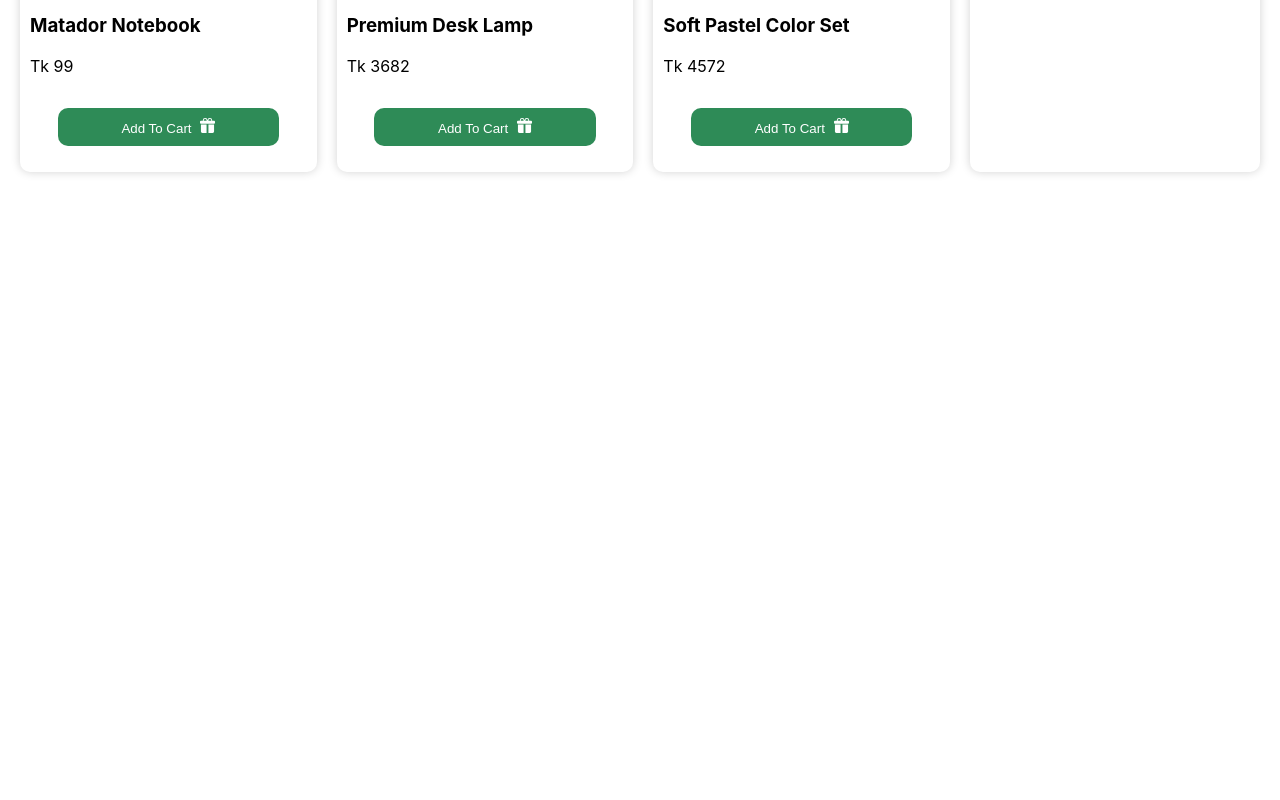
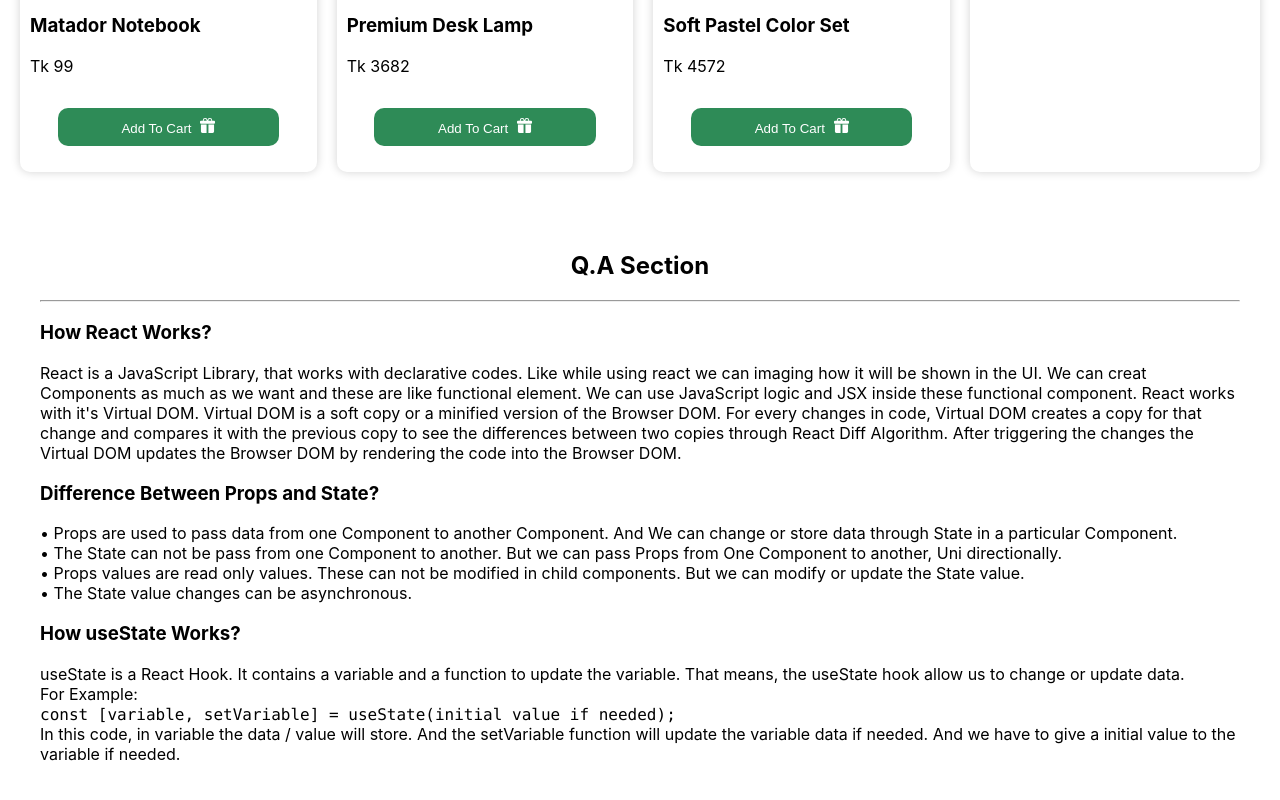
Before and after one commit to Wahidul505/gift-mart, a React (Create React App) app: page / in a window 1280 px wide. Shown: the part 1962-2762 px from the top of the page. Before the commit the page ends 2154 px from the top, so only its background shows below. Built offline with nearby package versions, Linux system fonts and the light colour scheme.

Commit message:
answered all given question in the bottom section

```diff
--- a/src/App.js
+++ b/src/App.js
@@ -1,12 +1,14 @@
 import Header from './Components/Header/Header';
 import './App.css';
 import Home from './Components/Home/Home';
+import QuestAns from './Components/QuestAns/QuestAns';
 
 function App() {
   return (
     <div>
       <Header></Header>
       <Home></Home>
+      <QuestAns></QuestAns>
     </div>
   );
 }
--- /dev/null
+++ b/src/Components/QuestAns/QuestAns.css
@@ -0,0 +1,6 @@
+.qa-container{
+    padding: 40px;
+}
+.qa-container h2{
+    text-align: center;
+}
--- /dev/null
+++ b/src/Components/QuestAns/QuestAns.js
@@ -0,0 +1,34 @@
+import React from 'react';
+import './QuestAns.css';
+
+const QuestAns = () => {
+    return (
+        <div className='qa-container'>
+            <h2>Q.A Section</h2>
+            <hr />
+            <h3>How React Works?</h3>
+            <p>React is a JavaScript Library, that works with declarative codes. Like while using react we can imaging how it will be shown in the UI. We can creat Components as much as we want and these are like functional element. We can use JavaScript logic and JSX inside these functional component. React works with it's Virtual DOM. Virtual DOM is a soft copy or a minified version of the Browser DOM. For every changes in code, Virtual DOM creates a copy for that change and compares it with the previous copy to see the differences between two copies through React Diff Algorithm. After triggering the changes the Virtual DOM updates the Browser DOM by rendering the code into the Browser DOM.</p>
+            <h3>Difference Between Props and State?</h3>
+            <p>
+            • Props are used to pass data from one Component to another Component. And We can change or store data through State in a particular Component.
+            <br />
+            • The State can not be pass from one Component to another. But we can pass Props from One Component to another, Uni directionally.
+            <br />
+            • Props values are read only values. These can not be modified in child components. But we can modify or update the State value.
+            <br />
+            • The State value changes can be asynchronous.
+            </p>
+            <h3>How useState Works?</h3>
+            <p>useState is a React Hook. It contains a variable and a function to update the variable. That means, the useState hook allow us to change or update data.
+                <br />
+                For Example: <br />
+                <code>
+                const [variable, setVariable] = useState(initial value if needed);
+                </code>
+                <br /> In this code, in variable the data / value will store. And the setVariable function will update the variable data if needed. And we have to give a initial value to the variable if needed.
+            </p>
+        </div>
+    );
+};
+
+export default QuestAns;
```
